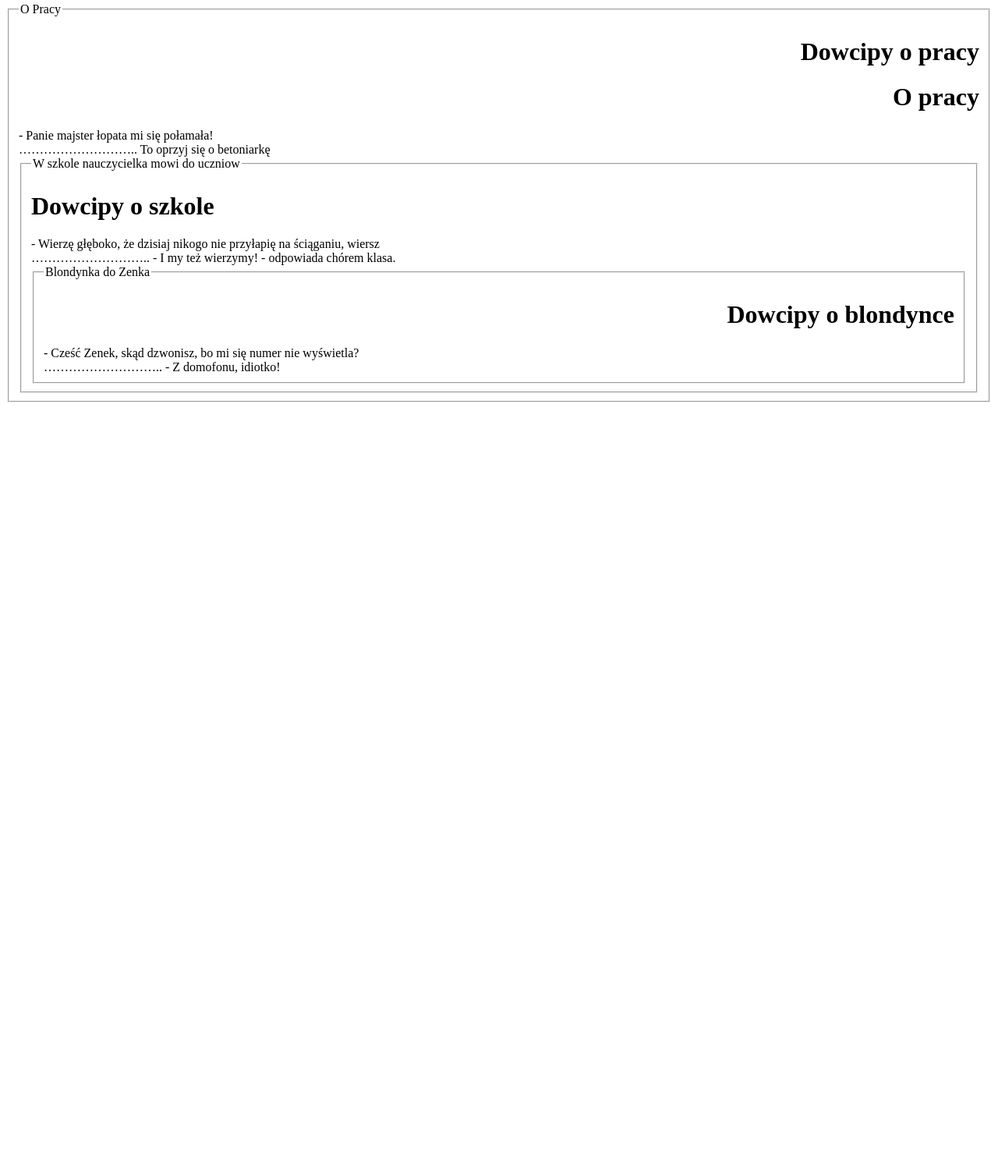
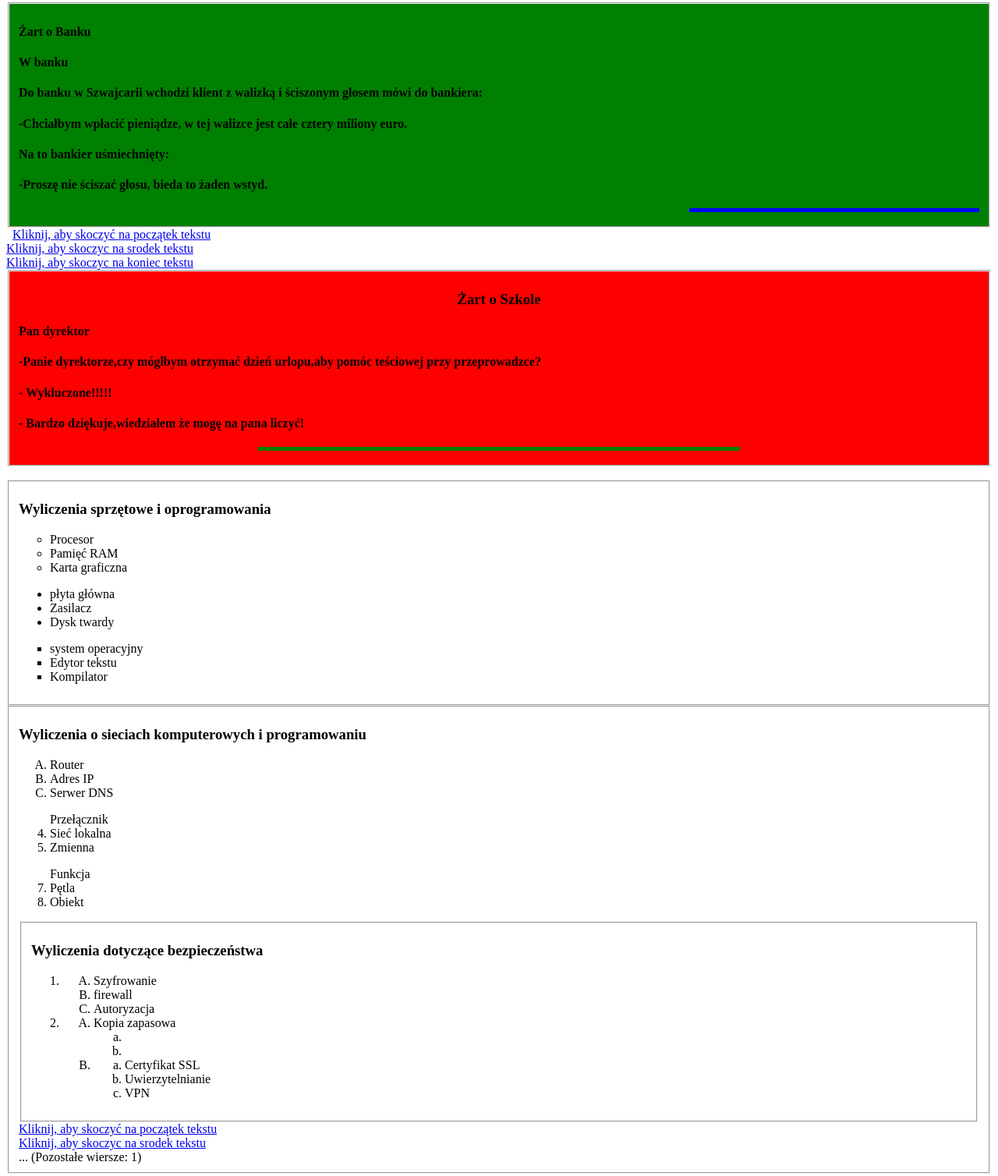
Before and after one commit to SebastianKalinowski7/Strona3, a plain HTML site: page index.html in a window 1280 px wide. Shown: the part 1646-3154 px from the top of the page at 78% size. Before the commit the page ends 2170 px from the top, so only its background shows below. Drawn offline with Linux system fonts and the light colour scheme.

Commit message:
Update index.html

```diff
--- a/index.html
+++ b/index.html
@@ -28,23 +28,98 @@
             <p align="right"> <u> 40-142 Gdańsk Baczyńskiego  90/23  </u> </p> <br>
             <p align="right"> <font color="red" size="3" face="Arial"> 40-142 Gdańsk Baczyńskiego  90/23 </font> </p> <br>
 
+            <FIELDSET style="background-color:green">
+   <H4 ALIGN=left> Żart o Banku <br></H4>
+<H4 ALIGN=left>W banku<br></h4>
+       <H4 ALIGN=left>Do banku w Szwajcarii wchodzi klient z walizką i ściszonym głosem mówi do bankiera:<br></h4>
+      <H4 ALIGN=left> -Chciałbym wpłacić pieniądze, w tej walizce jest całe cztery miliony euro.<br></h4>
+       <H4 ALIGN=left>Na to bankier uśmiechnięty:<br></h4>
+      <H4 ALIGN=left> -Proszę nie ściszać głosu, bieda to żaden wstyd.<br></h4>
+<HR SIZE=5 WIDTH=30% ALIGN=right COLOR=blue>
+</Fieldset>
+&nbsp
+ <a name="skok_srodek"></a>
+  <a href="#skok_poczatek">Kliknij, aby skoczyć na początek tekstu</br></a>
+   <a href="#skok_srodek">Kliknij, aby skoczyc na srodek tekstu</br></a>
+    <a href="#skok_koniec">Kliknij, aby skoczyc na koniec tekstu</br></a>
+<FIELDSET style="background-color:red">
+   <H3 ALIGN=center> Żart o Szkole</H3>
+<H4 ALIGN=left>Pan dyrektor<br></h4>
+<H4 ALIGN=left>-Panie dyrektorze,czy mógłbym otrzymać dzień urlopu,aby pomóc teściowej przy przeprowadzce?<br></h4>
+<H4 ALIGN=left>- Wykluczone!!!!!<br></h4>
+<H4 ALIGN=left>- Bardzo dziękuje,wiedziałem że mogę na pana liczyć!<br></h4>
+<HR SIZE=5 WIDTH=50% ALIGN=center COLOR=green>
+</Fieldset>
+&nbsp
             <FIELDSET>
-                <h1 ALIGN=right >Dowcipy o pracy</h1>
-<LEGEND>  O Pracy </LEGEND> <h1 ALIGN=right > O pracy </h1>
-- Panie majster łopata mi się połamała!<br>
-………………………..
-To oprzyj się o betoniarkę<br>
-                <FIELDSET>
-                    <h1 ALIGN=left >Dowcipy o szkole</h1>
-<LEGEND> W szkole nauczycielka mowi do uczniow </LEGEND>
-- Wierzę głęboko, że dzisiaj nikogo nie przyłapię na ściąganiu, wiersz<br>
-………………………..
-- I my też wierzymy! - odpowiada chórem klasa.<br>
-                    <FIELDSET>
-                        <h1 ALIGN=right >Dowcipy o blondynce</h1>
-<LEGEND> Blondynka do Zenka </LEGEND>
-- Cześć Zenek, skąd dzwonisz, bo mi się numer nie wyświetla?<br>
-………………………..
-- Z domofonu, idiotko!<br>
-         </body>
-    </html>
+<H3 ALIGN=left>Wyliczenia sprzętowe i oprogramowania<br></H3>
+<UL TYPE=circle>
+<LI> Procesor
+<LI> Pamięć RAM
+<LI> Karta graficzna
+ </UL>
+ <UL TYPE=disc>
+ <LI> płyta główna
+ <LI> Zasilacz
+ <LI> Dysk twardy
+ </UL>
+ <UL TYPE=square>
+ <LI>system operacyjny
+ <LI> Edytor tekstu
+ <LI> Kompilator
+ </UL>
+ </FIELDSET>
+ <FIELDSET>
+ <H3 ALIGN=left>Wyliczenia o sieciach komputerowych i programowaniu<br></H3>
+ <OL TYPE=A START=1>
+<LI> Router
+<LI> Adres IP
+<LI> Serwer DNS
+ </OL>
+ <OL TYPE=B START=4
+ <LI> Przełącznik
+ <LI> Sieć lokalna
+ <Li> Zmienna
+ </OL>
+ <OL TYPE=B START=7
+ <LI> Funkcja
+ <LI> Pętla
+ <LI> Obiekt
+ </OL
+  </Fieldset>
+  <FIELDSET>
+  <h3 ALIGN=left>Wyliczenia dotyczące bezpieczeństwa<br></H3>
+  <OL>
+<LI>
+<OL type=A>
+<LI> Szyfrowanie
+<LI> firewall
+<LI> Autoryzacja
+</OL>
+<LI>
+<OL type=A>
+<LI> Kopia zapasowa
+<OL type=a>
+<LI>
+<LI>
+</OL>
+<LI>
+<OL type=a>
+<LI> Certyfikat SSL
+<LI> Uwierzytelnianie
+<LI> VPN
+</OL>
+</OL>
+</OL>
+</FIELDSET>
+<a name="skok_koniec"></a>
+
+
+
+
+
+
+
+<a href="#skok_poczatek">Kliknij, aby skoczyć na początek tekstu</br></a>
+<a href="#skok_srodek">Kliknij, aby skoczyc na srodek tekstu</br></a>
+... (Pozostałe wiersze: 1)
```
